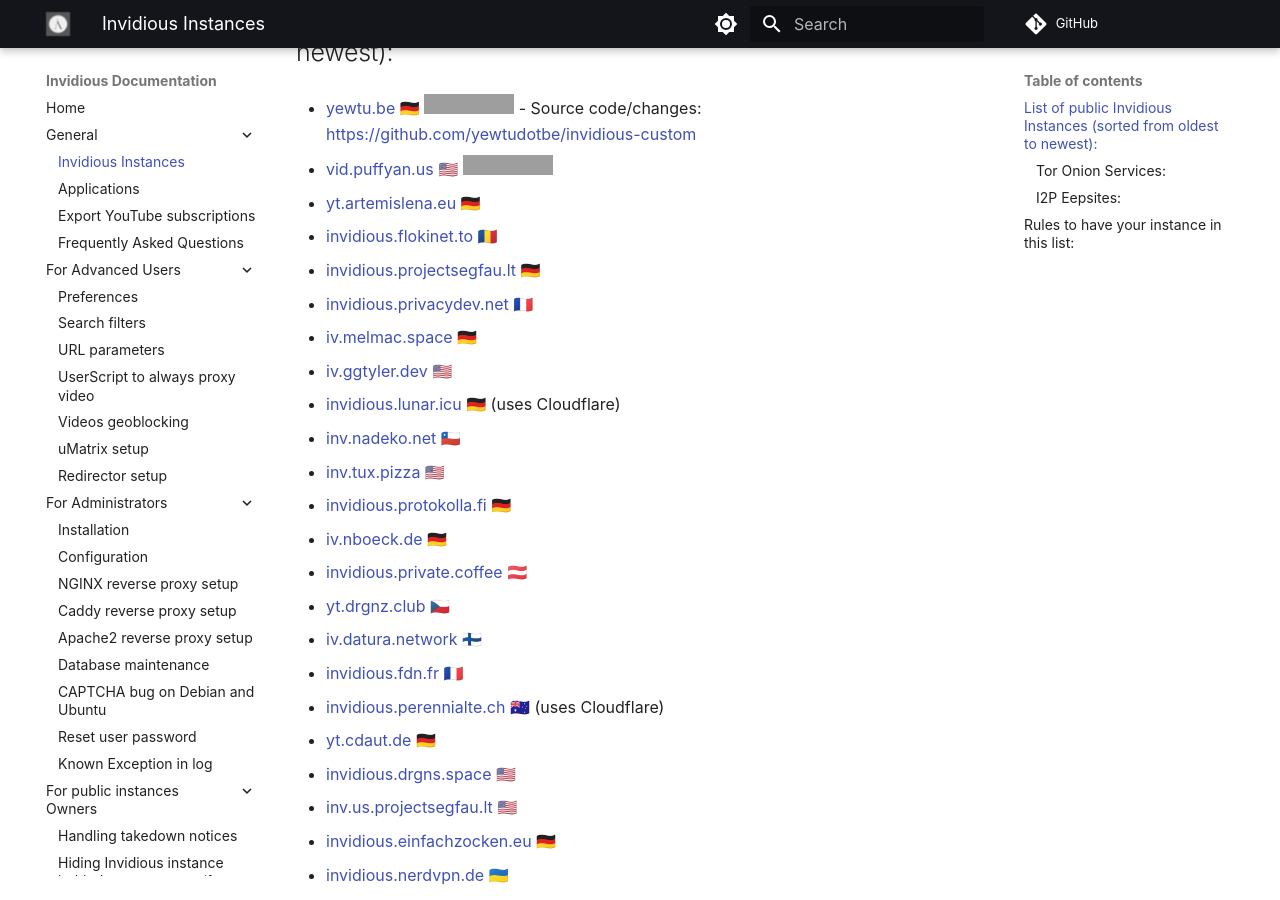
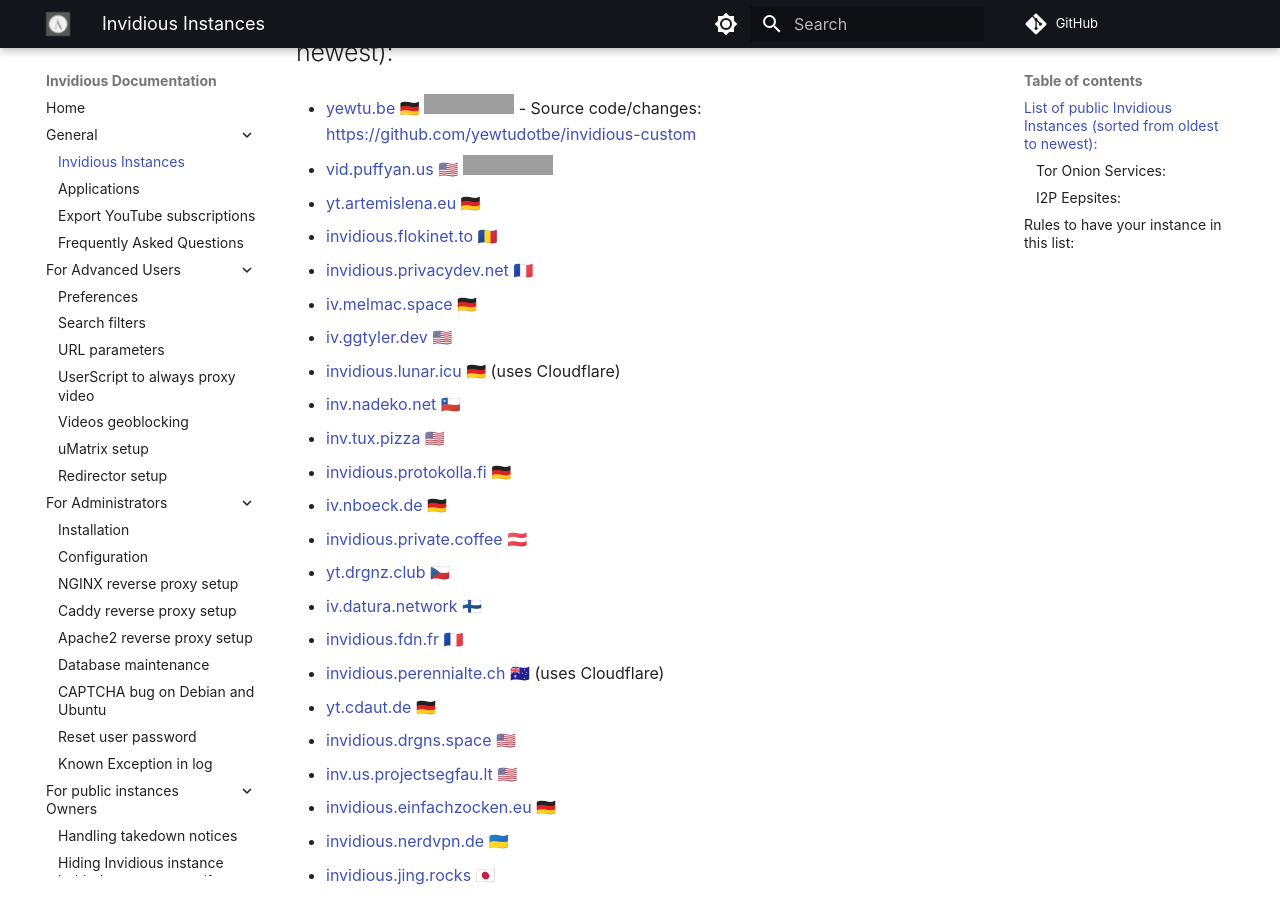
Before and after one commit to iv-org/documentation, an MkDocs documentation site: the page built from docs/instances.md, in a window 1280 px wide and 900 px high, scrolled down 354 px. Built offline with MkDocs 1.6.1 and Material for MkDocs 9.7.7, drawn with Linux system fonts in a browser that asks for light colours; comment, search, counter and statistics services are not loaded; grey boxes are pictures that could not be loaded.

Commit message:
remove invidious.projectsegfau.lt bad uptime
as per the rules, all the instances that have less than 90% can't be a candidate on the list anymore.

```diff
--- a/docs/instances.md
+++ b/docs/instances.md
@@ -15,8 +15,6 @@
 * [yt.artemislena.eu](https://yt.artemislena.eu) 🇩🇪
 
 * [invidious.flokinet.to](https://invidious.flokinet.to) 🇷🇴
-
-* [invidious.projectsegfau.lt](https://invidious.projectsegfau.lt) 🇩🇪
 
 * [invidious.privacydev.net](https://invidious.privacydev.net) 🇫🇷
 
```
